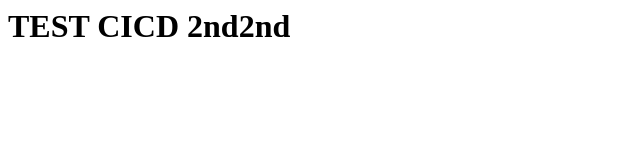
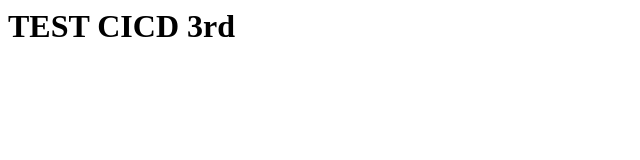
Before and after one commit to truongton812/aws-tinhocthatladongian-webserver, a plain HTML site: page index.html in a window 1280 px wide. Shown: the whole page, without its empty margins (0-640 px from the left). Drawn offline with Linux system fonts and the light colour scheme.

Commit message:
Update index.html

```diff
--- a/index.html
+++ b/index.html
@@ -1 +1 @@
-<h1> TEST CICD 2nd2nd</h1>
+<h1> TEST CICD 3rd</h1>
```
